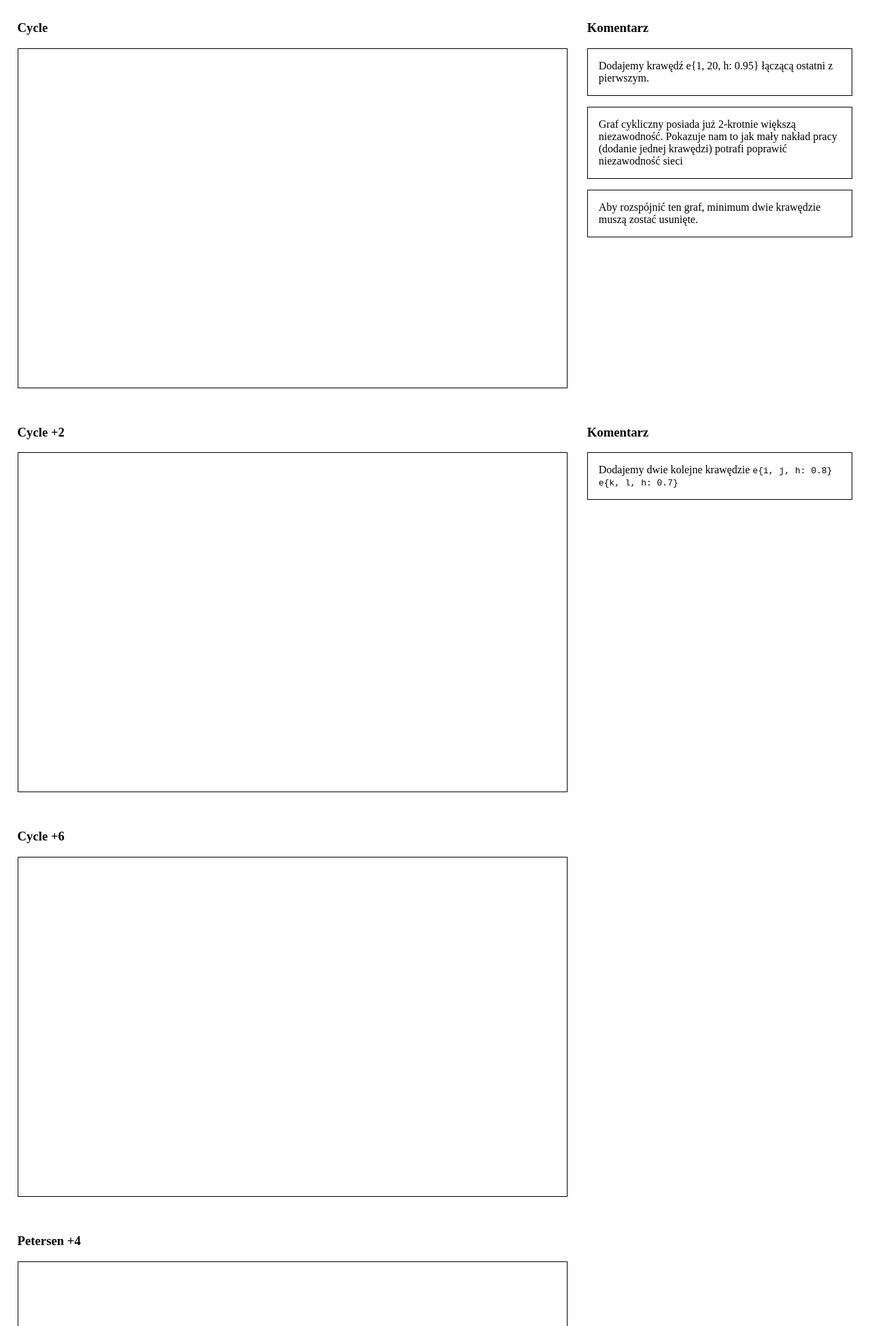
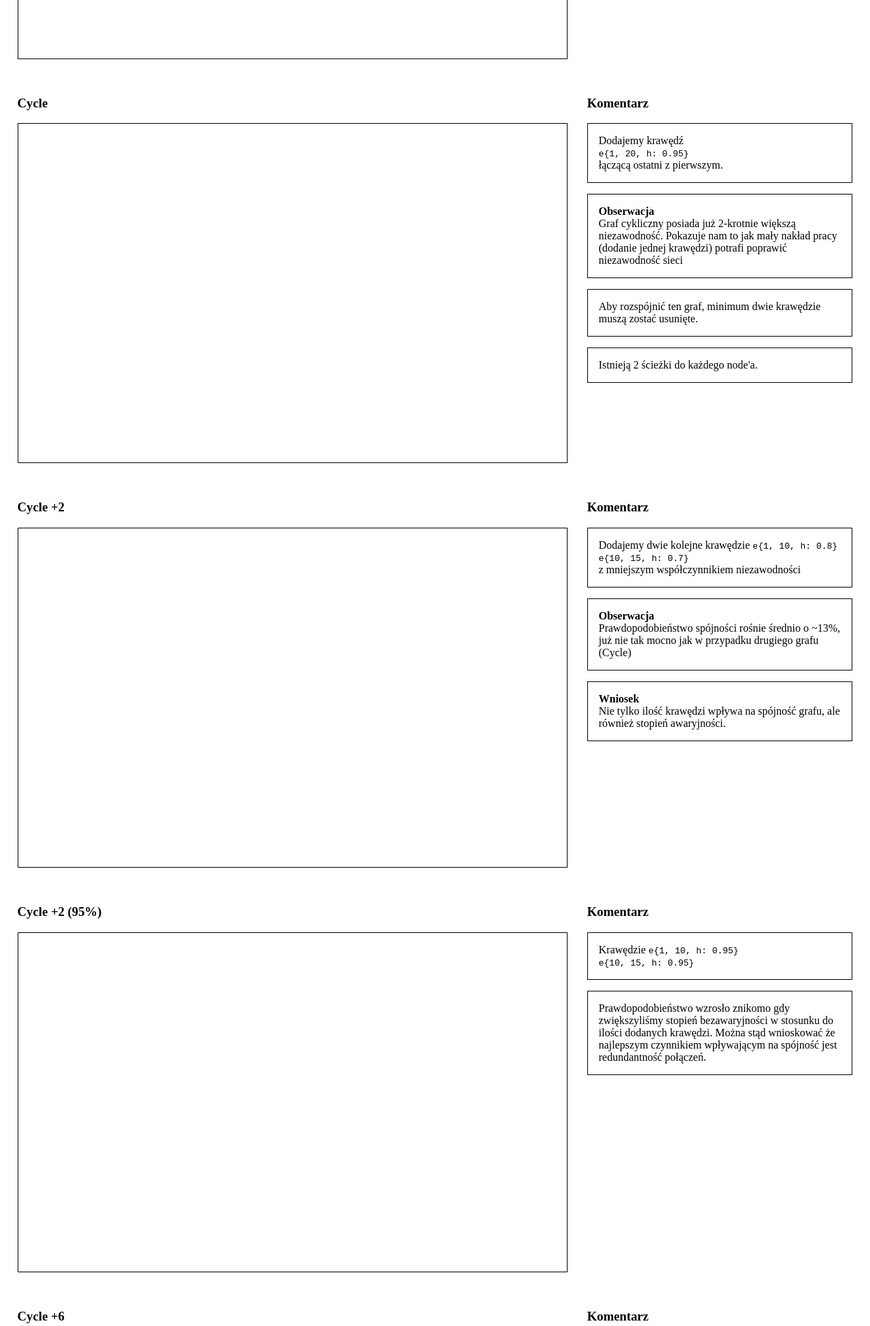
Before and after one commit to kestarumper/network-graph-simulation, a website: page index.html in a window 1280 px wide. Shown: the part 609-2559 px from the top of the page at 68% size. Drawn offline with Linux system fonts and the light colour scheme; a script that the page names is missing.

Commit message:
more desc

```diff
--- a/index.html
+++ b/index.html
@@ -25,6 +25,8 @@
 </head>
 <body>
     <div class="container">
+        <h1>Modelowanie sieci</h1>
+        <h2>Lista 2</h2>
         <div class="row">
             <div class="col-4-6">
                 <h3>Line</h3>
@@ -35,8 +37,9 @@
             <div class="col-2-6">
                 <h3>Komentarz</h3>
                 <p>Graf liniowy posiada bardzo duży współczynnik porażki gdyż wystarczy aby jedna z N krawędzi została rozerwana do rozspójnienia grafu.</p>
-                <p>Takich topologii sieciowych należy unikać :)</p>
-                <p>Kolejnym minusem jest bardzo duże opóźnienie pomiędzy dwoma końcowymi node'ami</p>
+                <p><b>Wniosek</b><br>Takich topologii sieciowych należy unikać.</p>
+                <p>Kolejnym minusem jest bardzo duże opóźnienie pomiędzy dwoma końcowymi node'ami.</p>
+                <p><b>Fakt</b><br>Istnieje tylko jedna ścieżka z v do w.</p>
             </div>
         </div>
 
@@ -49,9 +52,10 @@
 
             <div class="col-2-6">
                 <h3>Komentarz</h3>
-                <p>Dodajemy krawędź e{1, 20, h: 0.95} łączącą ostatni z pierwszym.</p>
-                <p>Graf cykliczny posiada już 2-krotnie większą niezawodność. Pokazuje nam to jak mały nakład pracy (dodanie jednej krawędzi) potrafi poprawić niezawodność sieci</p>
+                <p>Dodajemy krawędź <code><br>e{1, 20, h: 0.95}<br></code> łączącą ostatni z pierwszym.</p>
+                <p><b>Obserwacja</b><br>Graf cykliczny posiada już 2-krotnie większą niezawodność. Pokazuje nam to jak mały nakład pracy (dodanie jednej krawędzi) potrafi poprawić niezawodność sieci</p>
                 <p>Aby rozspójnić ten graf, minimum dwie krawędzie muszą zostać usunięte.</p>
+                <p>Istnieją 2 ścieżki do każdego node'a.</p>
             </div>
         </div>
 
@@ -66,10 +70,38 @@
                 <h3>Komentarz</h3>
                 <p>Dodajemy dwie kolejne krawędzie
                     <code>
-                        e{i, j, h: 0.8}
-                        e{k, l, h: 0.7}
+                        e{1, 10, h: 0.8}<br>
+                        e{10, 15, h: 0.7}<br>
+                    </code>
+                    z mniejszym współczynnikiem niezawodności
+                </p>
+                <p>
+                    <b>Obserwacja</b><br>
+                    Prawdopodobieństwo spójności rośnie średnio o ~13%, już nie tak mocno jak w przypadku drugiego grafu (Cycle)
+                    </p>
+                <p>
+                    <b>Wniosek</b><br>
+                    Nie tylko ilość krawędzi wpływa na spójność grafu, ale również stopień awaryjności.</p>
+            </div>
+        </div>
+
+        <div class="row">
+            <div class="col-4-6">
+                <h3>Cycle +2 (95%)</h3>
+                <div class="graph" id="C22_95"></div>
+                <span class="convergence"></span>
+            </div>
+
+            <div class="col-2-6">
+                <h3>Komentarz</h3>
+                <p>Krawędzie
+                    <code>
+                        e{1, 10, h: 0.95}<br>
+                        e{10, 15, h: 0.95}<br>
                     </code>
                 </p>
+                <p>Prawdopodobieństwo wzrosło znikomo gdy zwiększyliśmy stopień bezawaryjności w stosunku do ilości dodanych krawędzi. Można stąd wnioskować że najlepszym czynnikiem wpływającym na spójność jest redundantność połączeń.</p>
+
             </div>
         </div>
 
@@ -81,7 +113,10 @@
             </div>
 
             <div class="col-2-6">
+                <h3>Komentarz</h3>
+                <p>
 
+                </p>
             </div>
         </div>
 
--- a/index.js
+++ b/index.js
@@ -10,7 +10,7 @@ for (let i = 1; i < 20; i += 1) {
     g.setEdge(`${i}`, `${i + 1}`, { h: 0.95 });
 }
 
-function connectionChance(grph, tries = 10000) {
+function connectionChance(grph, tries = 1000) {
     const jsonDump = graphlib.json.write(grph);
     let graph = graphlib.json.read(jsonDump);
     let successes = 0;
@@ -63,6 +63,13 @@ showConvergence('C', graphConvergence);
 /*
 A jak zmieni się niezawodność tej sieci gdy dodatkowo dodamy jeszcze krawędzie e(1,10) oraz e(5,15) takie, że: h(e(1,10))=0.8, a h(e(5,15))=0.7.
 */
+g.setEdge('1', '10', { h: .95 });
+g.setEdge('5', '15', { h: .95 });
+graphConvergence = connectionChance(g);
+console.log(`C+ (0.95) Graph Convergence: ${graphConvergence}%`);
+drawGraph(g, g.nodes(), g.edges(), 'C22_95');
+showConvergence('C22_95', graphConvergence);
+
 g.setEdge('1', '10', { h: .8 });
 g.setEdge('5', '15', { h: .7 });
 graphConvergence = connectionChance(g);
@@ -272,4 +279,4 @@ function test(tries) {
     return successes / tries;
 }
 
-console.log(test(1000));
+console.log(test(100));
```
